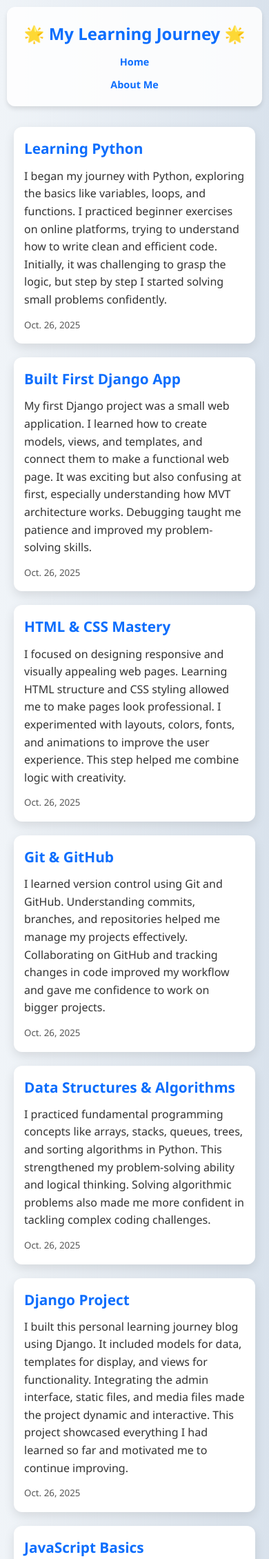
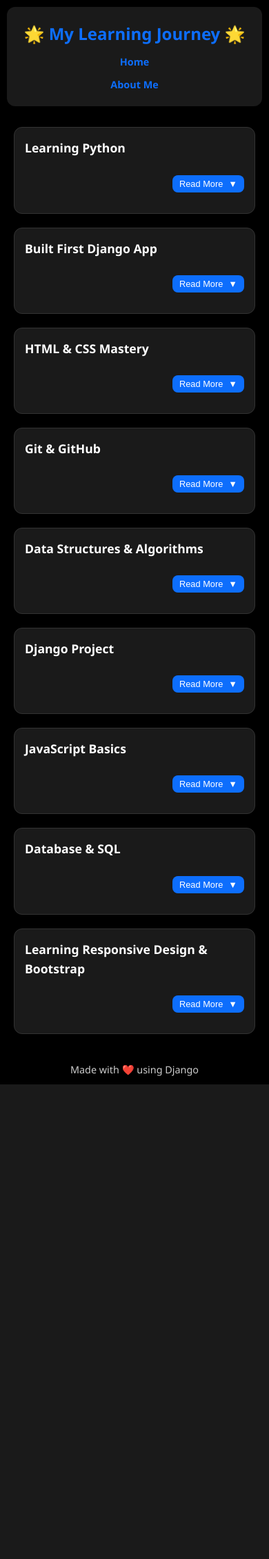
Before and after one commit to Sonam711/08230197_lab04, a Django app: page / in a window 390 px wide. Shown: the top 2260 px of the page at 69% size. After the commit the page ends 1572 px from the top, so only its background shows below. Run offline with Django 5.2, Linux system fonts and the light colour scheme; data comes from the database, SQL or seed files in the repository.

Commit message:
inserting

```diff
--- a/myJourney/spJourney/static/styles/styles.css
+++ b/myJourney/spJourney/static/styles/styles.css
@@ -7,8 +7,8 @@
 
 body {
     font-family: 'Segoe UI', Tahoma, Geneva, Verdana, sans-serif;
-    background: linear-gradient(to right, #f0f4f8, #d9e2ec);
-    color: #333;
+    background: #000000;
+    color: #ffffff;
     line-height: 1.6;
     padding: 20px;
 }
@@ -17,9 +17,9 @@ body {
 header {
     text-align: center;
     padding: 20px 0;
-    background-color: #ffffffdd;
+    background-color: #1a1a1a;
     border-radius: 12px;
-    box-shadow: 0 4px 6px rgba(0,0,0,0.1);
+    box-shadow: 0 4px 6px rgba(0,0,0,0.5);
     margin-bottom: 30px;
 }
 
@@ -52,11 +52,13 @@ main {
 
 /* ---------- Learning Journey Cards ---------- */
 .journey-card {
-    background-color: #ffffff;
+    background-color: #1a1a1a;
     border-radius: 12px;
     padding: 20px;
-    box-shadow: 0 6px 15px rgba(0,0,0,0.1);
+    box-shadow: 0 6px 15px rgba(0,0,0,0.5);
     transition: transform 0.3s ease, box-shadow 0.3s ease;
+    overflow: hidden;
+    border: 1px solid #333;
 }
 
 .journey-card:hover {
@@ -64,8 +66,67 @@ main {
     box-shadow: 0 10px 20px rgba(0,0,0,0.15);
 }
 
+.journey-header {
+    display: flex;
+    justify-content: space-between;
+    align-items: center;
+    margin-bottom: 15px;
+}
+
+.journey-header h2 {
+    color: #ffffff;
+    margin: 0;
+    flex: 1;
+}
+
+.toggle-btn {
+    background-color: #0d6efd;
+    color: white;
+    border: none;
+    border-radius: 8px;
+    padding: 8px 16px;
+    cursor: pointer;
+    font-size: 0.9rem;
+    display: flex;
+    align-items: center;
+    gap: 8px;
+    transition: background-color 0.3s ease, transform 0.2s ease;
+}
+
+.toggle-btn:hover {
+    background-color: #0b5ed7;
+    transform: scale(1.05);
+}
+
+.toggle-icon {
+    font-size: 0.8rem;
+    transition: transform 0.3s ease;
+}
+
+.journey-description {
+    max-height: 0;
+    overflow: hidden;
+    transition: max-height 0.4s ease, padding 0.4s ease;
+    padding: 0;
+}
+
+.journey-description.expanded {
+    max-height: 500px;
+    padding: 10px 0;
+}
+
+.journey-description p {
+    margin-bottom: 10px;
+    color: #ffffff;
+}
+
+.journey-description small {
+    color: #cccccc;
+    display: block;
+}
+
 .journey-card h2 {
-    color: #0d6efd;
+    color: #ffffff;
     margin-bottom: 10px;
 }
 
@@ -74,17 +135,18 @@ main {
 }
 
 .journey-card small {
-    color: #555;
+    color: #cccccc;
 }
 
 /* ---------- About Me ---------- */
 .profile-card,
 .profile {
-    background-color: #ffffff;
+    background-color: #1a1a1a;
     border-radius: 12px;
     padding: 25px;
-    box-shadow: 0 6px 15px rgba(0,0,0,0.1);
+    box-shadow: 0 6px 15px rgba(0,0,0,0.5);
     text-align: center;
+    border: 1px solid #333;
 }
 
 .profile-card img,
@@ -128,7 +190,7 @@ footer {
     text-align: center;
     margin-top: 40px;
     font-size: 0.9rem;
-    color: #888;
+    color: #cccccc;
 }
 
 /* ---------- Responsive ---------- */
@@ -154,8 +216,25 @@ footer {
         padding: 15px;
     }
 
-    .journey-card h2 {
+    .journey-header {
+        flex-direction: column;
+        align-items: flex-start;
+        gap: 15px;
+    }
+
+    .journey-header h2 {
         font-size: 1.3rem;
+        width: 100%;
+    }
+
+    .toggle-btn {
+        align-self: flex-end;
+        padding: 6px 12px;
+        font-size: 0.85rem;
+    }
+
+    .journey-description.expanded {
+        max-height: 400px;
     }
 
     .profile,
@@ -194,6 +279,19 @@ footer {
         margin: 0;
     }
 
+    .journey-header h2 {
+        font-size: 1.1rem;
+    }
+
+    .toggle-btn {
+        padding: 5px 10px;
+        font-size: 0.8rem;
+    }
+
+    .journey-description.expanded {
+        max-height: 350px;
+    }
+
     .profile,
     .profile-card {
         padding: 15px;
--- a/myJourney/spJourney/templates/index.html
+++ b/myJourney/spJourney/templates/index.html
@@ -21,12 +21,39 @@
     <main>
         {% for journey in journeys %}
         <section class="journey-card">
-            <h2>{{ journey.title }}</h2>
-            <p>{{ journey.description }}</p>
-            <small>{{ journey.date }}</small>
+            <div class="journey-header">
+                <h2>{{ journey.title }}</h2>
+                <button class="toggle-btn" onclick="toggleDescription({{ forloop.counter0 }})">
+                    <span class="toggle-text">Read More</span>
+                    <span class="toggle-icon">▼</span>
+                </button>
+            </div>
+            <div class="journey-description" id="description-{{ forloop.counter0 }}">
+                <p>{{ journey.description }}</p>
+                <small>{{ journey.date }}</small>
+            </div>
         </section>
         {% endfor %}
     </main>
+
+    <script>
+        function toggleDescription(index) {
+            const description = document.getElementById('description-' + index);
+            const button = description.previousElementSibling.querySelector('.toggle-btn');
+            const toggleText = button.querySelector('.toggle-text');
+            const toggleIcon = button.querySelector('.toggle-icon');
+
+            if (description.classList.contains('expanded')) {
+                description.classList.remove('expanded');
+                toggleText.textContent = 'Read More';
+                toggleIcon.textContent = '▼';
+            } else {
+                description.classList.add('expanded');
+                toggleText.textContent = 'Read Less';
+                toggleIcon.textContent = '▲';
+            }
+        }
+    </script>
     <footer>
         <p>Made with ❤️ using Django</p>
     </footer>
```
Also changed, not shown: other parts of myJourney/spJourney/static/styles/styles.css (+19 -3 lines).
